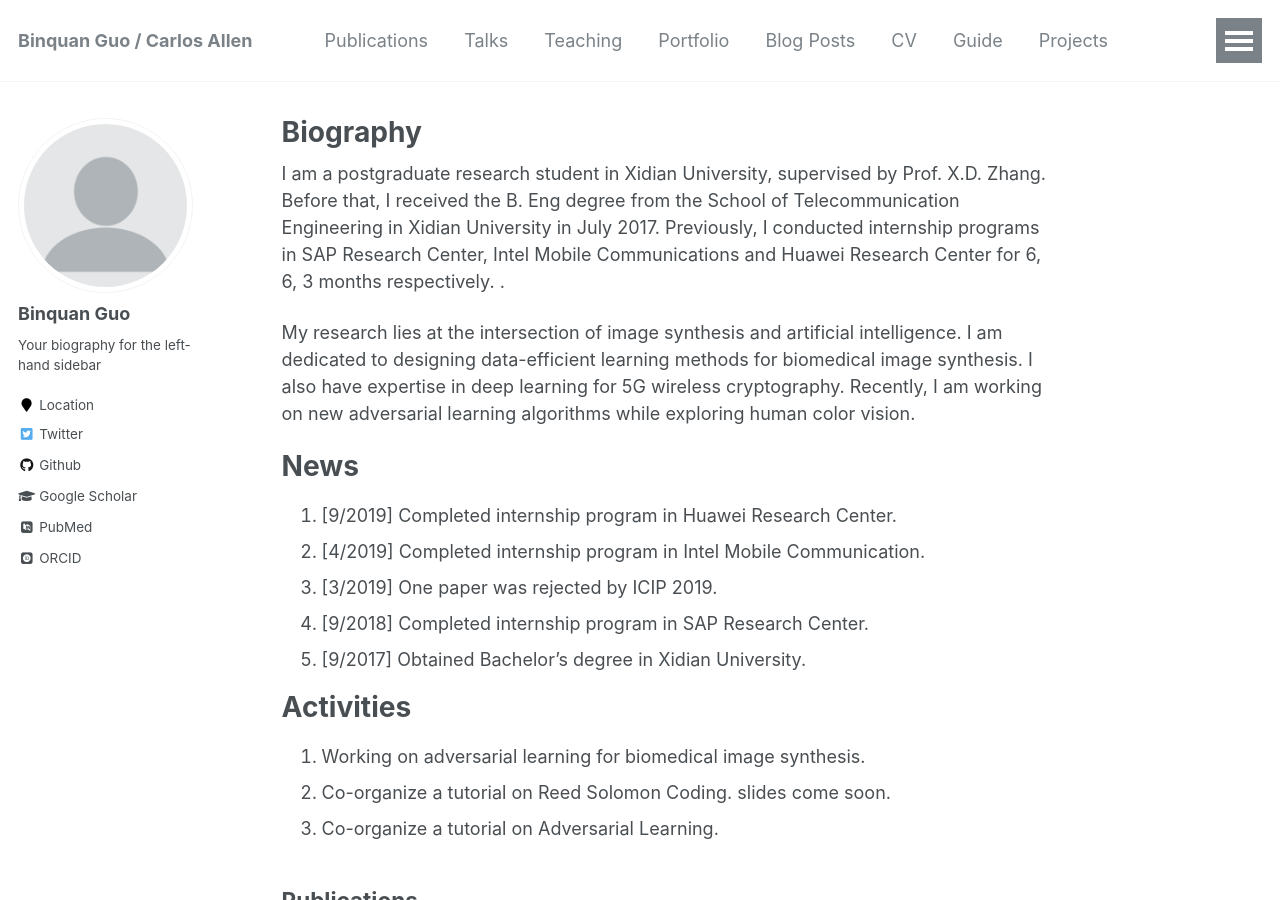
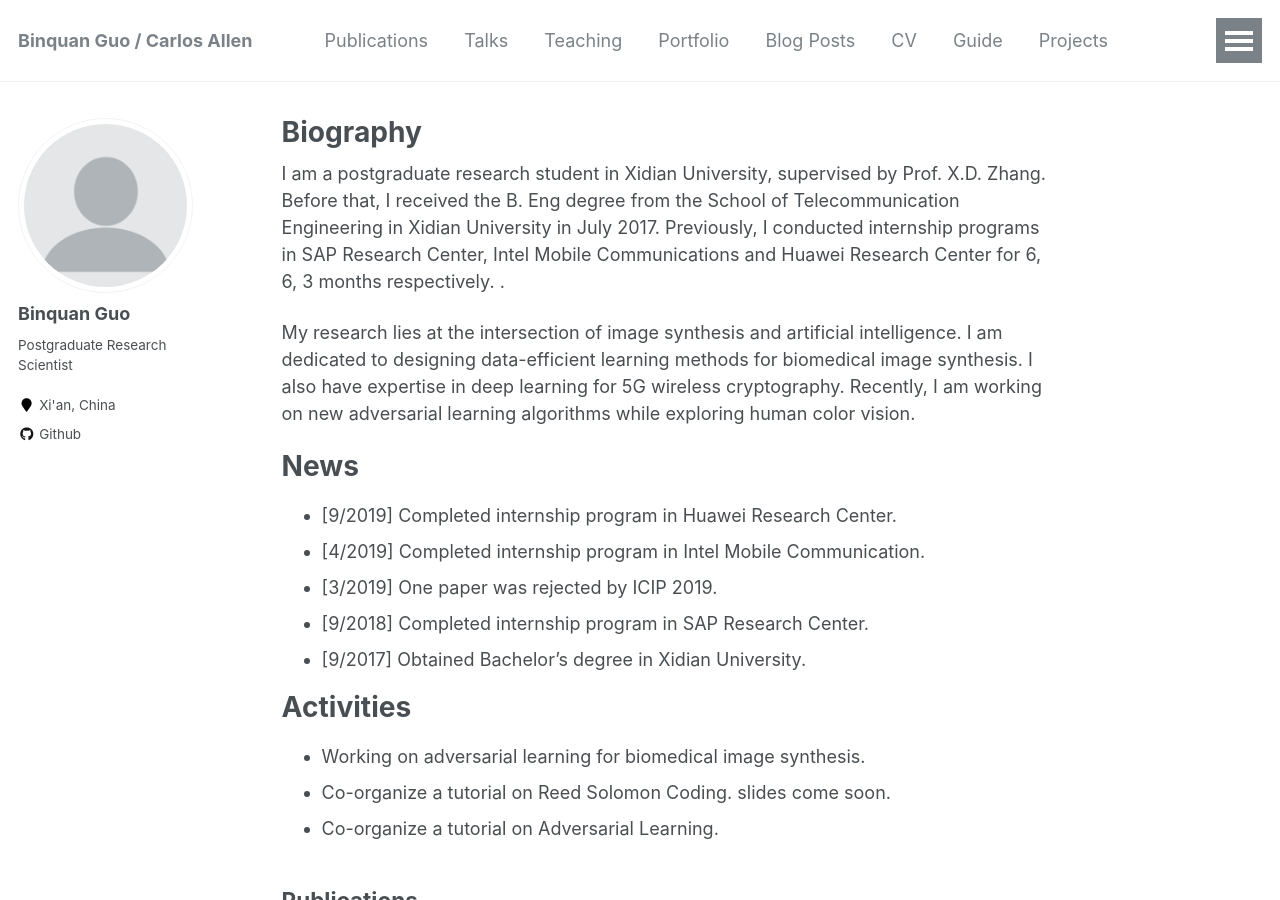
Before and after one commit to wilixx/wilixx.github.io, a Jekyll site: the page built from _pages/about.md, in a window 1280 px wide and 900 px high. Built offline with Jekyll 4.4.1, drawn with Linux system fonts in a browser that asks for light colours; some web fonts are replaced; part of the change alters nothing that is shown.

Commit message:
edit some info

```diff
--- a/_config.yml
+++ b/_config.yml
@@ -82,11 +82,11 @@ analytics:
 author:
   name             : "Binquan Guo"
   avatar           : "profile.png"
-  bio              : "Your biography for the left-hand sidebar"
-  location         : "Location"
+  bio              : "Postgraduate Research Scientist"
+  location         : "Xi'an, China"
   employer         :
-  pubmed           : "https://www.ncbi.nlm.nih.gov/pubmed/?term=john+snow"
-  googlescholar    : "http://yourfullgooglescholarurl.com"
+  pubmed           :  # "https://www.ncbi.nlm.nih.gov/pubmed/?term=john+snow"
+  googlescholar    :  # "http://yourfullgooglescholarurl.com"
   email            :
   researchgate     :  # example: "https://www.researchgate.net/profile/yourprofile"
   uri              :
@@ -96,20 +96,20 @@ author:
   flickr           :
   facebook         :
   foursquare       :
-  github           : "academicpages"
+  github           : "wilixx"
   google_plus      :
   keybase          :
   instagram        :
   impactstory      : #"https://profiles.impactstory.org/u/xxxx-xxxx-xxxx-xxxx"
   lastfm           :
   linkedin         :
-  orcid            : "http://orcid.org/yourorcidurl"
+  orcid            : # "http://orcid.org/yourorcidurl"
   pinterest        :
   soundcloud       :
   stackoverflow    : # http://stackoverflow.com/users/123456/username
   steam            :
   tumblr           :
-  twitter          : "replacethistwitterhandle"
+  twitter          : # "replacethistwitterhandle"
   vine             :
   weibo            :
   xing             :
--- a/_pages/about.md
+++ b/_pages/about.md
@@ -15,32 +15,32 @@ My research lies at the intersection of image synthesis and artificial intellige
 
 News
 ======
-1. [9/2019] Completed internship program in Huawei Research Center.
-1. [4/2019] Completed internship program in Intel Mobile Communication.
-1. [3/2019] One paper was rejected by ICIP 2019.
-1. [9/2018] Completed internship program in SAP Research Center.
-1. [9/2017] Obtained Bachelor's degree in Xidian University.
+* [9/2019] Completed internship program in Huawei Research Center.
+* [4/2019] Completed internship program in Intel Mobile Communication.
+* [3/2019] One paper was rejected by ICIP 2019.
+* [9/2018] Completed internship program in SAP Research Center.
+* [9/2017] Obtained Bachelor's degree in Xidian University.
 
 
 Activities
 ======
-1. Working on adversarial learning for biomedical image synthesis.
-1. Co-organize a tutorial on Reed Solomon Coding. slides come soon.
-1. Co-organize a tutorial on Adversarial Learning.
+* Working on adversarial learning for biomedical image synthesis.
+* Co-organize a tutorial on Reed Solomon Coding. slides come soon.
+* Co-organize a tutorial on Adversarial Learning.
 
 
 Publications
 ------
-PSEUDOISOCHROMATIC PLATES SYNTHESIS FOR DICHROMATS (not published yet).
+* PSEUDOISOCHROMATIC PLATES SYNTHESIS FOR DICHROMATS (not published yet).
 
 
 Experience
 ------
-1. [Jun,2019-Sep,2019] Internship program in Huawei Research Center.
-1. [Oct,2018-Apr,2019] Internship program in Intel Mobile Communication.
-1. [Feb,2018-Sep,2018] Internship program in SAP Research Center.
-1. [Feb,2018-Apr,2018] Internship program in 215 Hospital.
-1. [Aug,2013-Jul,2017] Obtained Bachelor's degree in Xidian University.
+* [Jun,2019-Sep,2019] Internship program in Huawei Research Center.
+* [Oct,2018-Apr,2019] Internship program in Intel Mobile Communication.
+* [Feb,2018-Sep,2018] Internship program in SAP Research Center.
+* [Feb,2018-Apr,2018] Internship program in 215 Hospital.
+* [Aug,2013-Jul,2017] Obtained Bachelor's degree in Xidian University.
 
 
 For more info
```
